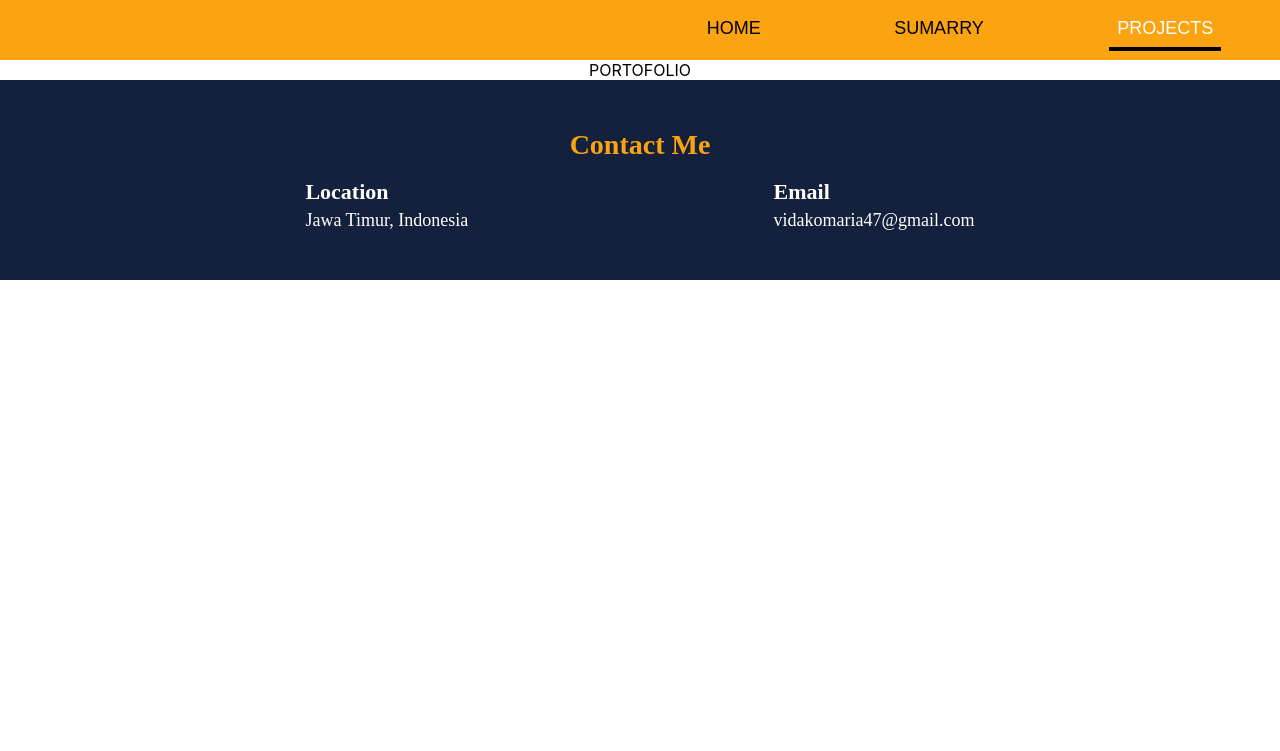
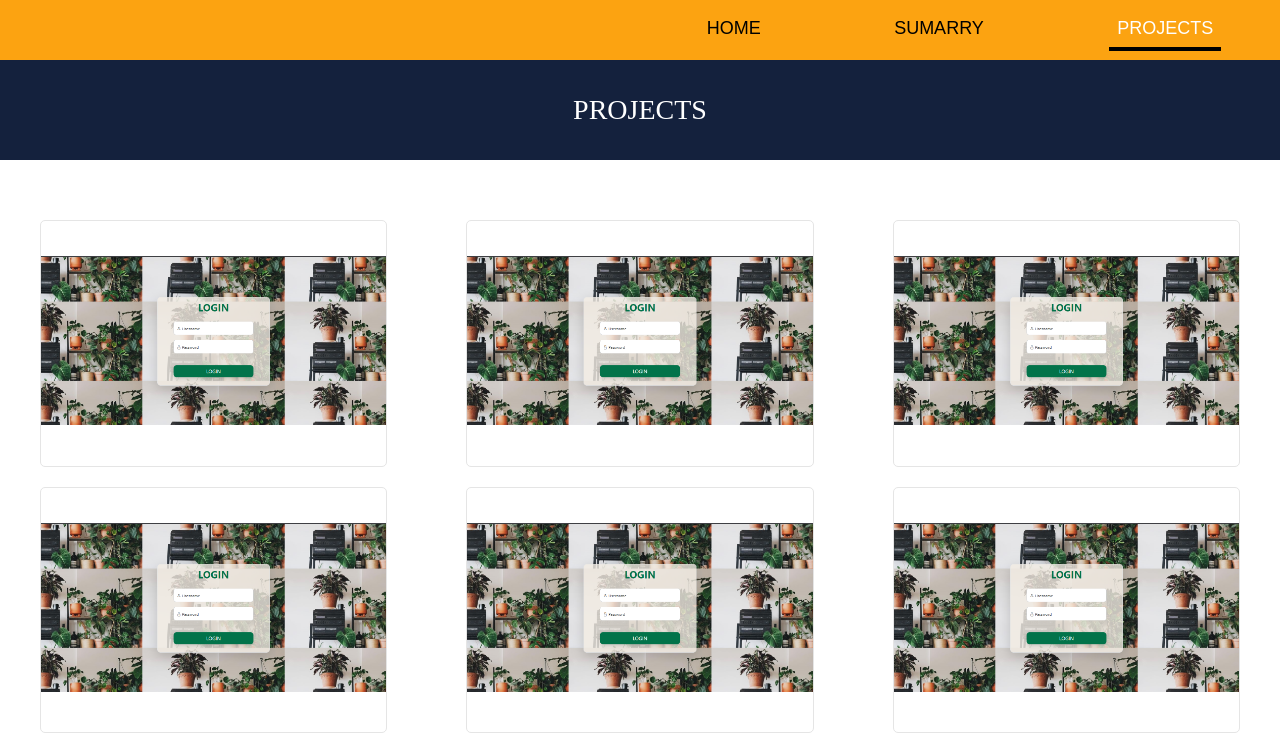
Before and after one commit to vidakomaria/vida_komaria, a React (Create React App) app: page /projects in a window 1280 px wide. Shown: the top 751 px of the page. Built offline with nearby package versions, Linux system fonts and the light colour scheme.

Commit message:
update portofolio

```diff
--- a/package.json
+++ b/package.json
@@ -1,5 +1,5 @@
 {
-  "homepage": "https://vidakomaria.github.io/vida_komaria",
+  "homepage": "https://vidakomaria.github.io",
   "name": "porto",
   "version": "0.1.0",
   "private": true,
--- a/src/App.css
+++ b/src/App.css
@@ -1,3 +1,7 @@
+body{
+  font-family: 'Patua One', cursive;
+}
+
 .App {
   text-align: center;
   /* display: flex;
--- a/src/App.js
+++ b/src/App.js
@@ -16,6 +16,7 @@ function App() {
 
       <Routes>
         <Route path='/' element={ <Home/> }/>
+        {/* <Route path='/vida_komaria' element={ <Home/> }/> */}
         <Route path='sumarry' element={ <Summary/> }/>
         <Route path='projects'>
           <Route index element= { <Projects/> }/>
--- a/src/Components/Home.css
+++ b/src/Components/Home.css
@@ -1,6 +1,5 @@
 .cont-home{
     display: flex;
-    font-family: 'Patua One', cursive;
     flex-direction: column;
     padding-bottom: 50px;
 }
--- a/src/Components/Projects.css
+++ b/src/Components/Projects.css
@@ -0,0 +1,64 @@
+.cont-projects{
+    display: flex;
+    min-height: 100vh;
+    flex-direction: column;
+    align-items: center;
+}
+
+.header{
+    display: flex;
+    width: 100%;
+    height: 100px;
+    align-items: center;
+    justify-content: center;
+    background-color: #14213D;
+    color: white;
+    font-size: 28px;
+}
+
+.project-lists{
+    display: flex;
+    min-height: 100vh;
+    flex-direction: row;
+    flex-wrap: wrap;
+    justify-content: space-around;
+    margin-top: 50px;
+}
+
+.project-card{
+    display: flex;
+    position: relative;
+    flex-direction: column;
+    justify-content: center;
+    width: 27%;
+    min-height: 150px;
+    margin: 10px;
+    background-color: white;
+    font-size: 20px;
+    border: 1px solid #E5E5E5;
+    border-radius: 5px;
+}
+
+.project-card img{
+    width: 100%;
+    visibility: visible;
+}
+
+.project-title{
+    display: flex;
+    position: absolute;
+    justify-content: center;
+    align-items: center;
+    height: 100%;
+    width: 100%;
+    top: 0;
+    left: 0;
+    background-color: rgba(20,33,61,0.7);
+    color: white;
+    border-radius: 5px;
+    visibility: hidden;
+}
+
+.project-card:hover .project-title{
+    visibility: visible;
+}
--- a/src/Components/Projects.js
+++ b/src/Components/Projects.js
@@ -1,8 +1,43 @@
+import { Link } from "react-router-dom"
+import { dataProjects } from "../Content/projectLists"
+import "./Projects.css"
 
 export default function Projects(){
+    const projectLists = dataProjects.reverse()
+    // console.log(projectLists);
+
     return(
-        <div>
-            PORTOFOLIO
+        <div className="cont-projects">
+            <div className="header">PROJECTS</div>
+            <div className="project-lists">
+                {
+                    projectLists.map((item, idx)=>{
+                        return(
+                            <>
+                            <div className="project-card">
+                                <Link to={`/projects/${item.id}`}>
+                                    <img src={item.image}/>
+
+                                    <div className="project-title">
+                                        {item.title}
+                                    </div>
+                                </Link>
+                            </div>
+
+                            <div className="project-card">
+                                <Link to={`/projects/${item.id}`}>
+                                    <img src={item.image}/>
+
+                                    <div className="project-title">
+                                        {item.title}
+                                    </div>
+                                </Link>
+                            </div>
+                            </>
+                        )
+                    })
+                }
+            </div>
         </div>
     )
 }
```
